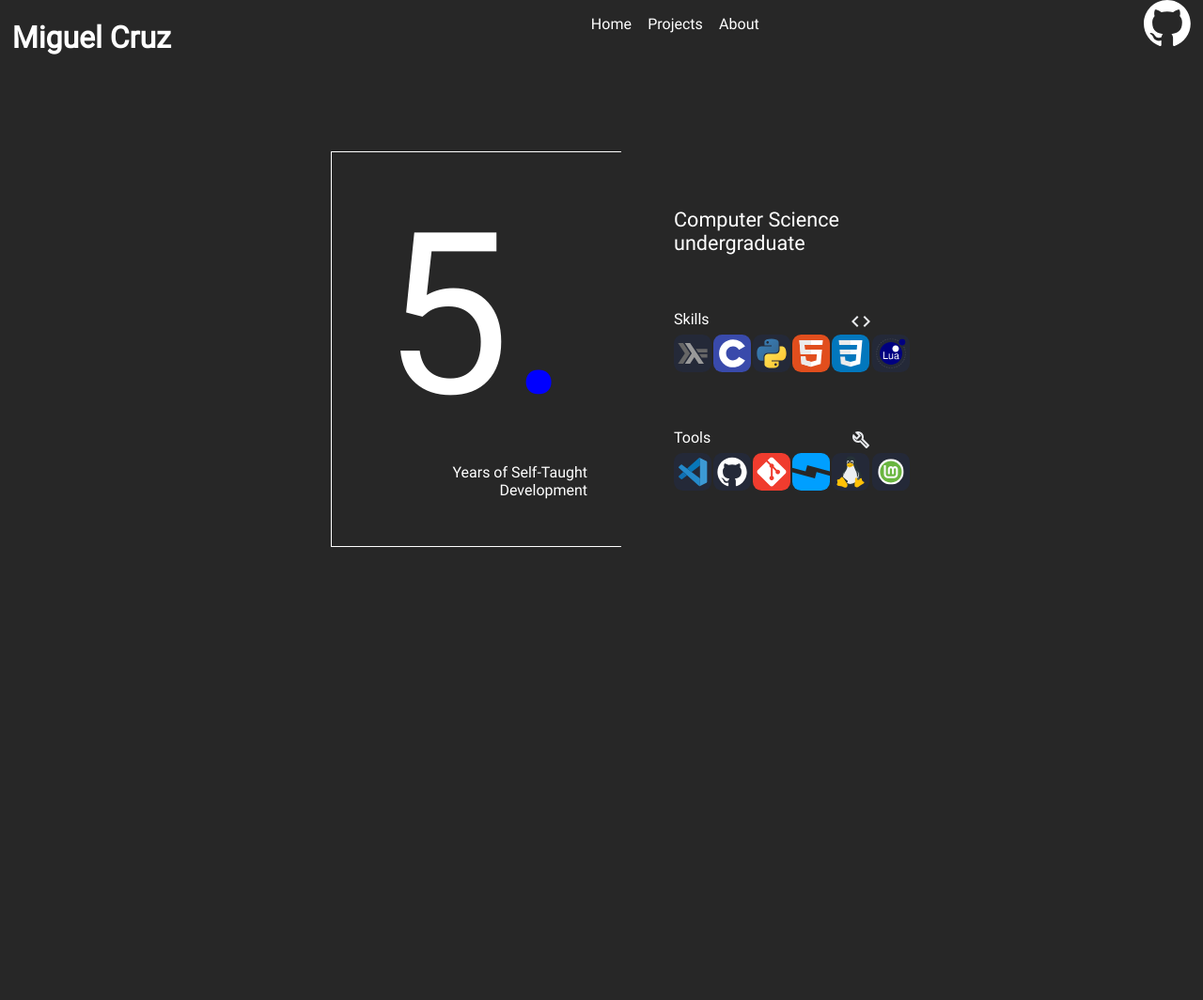
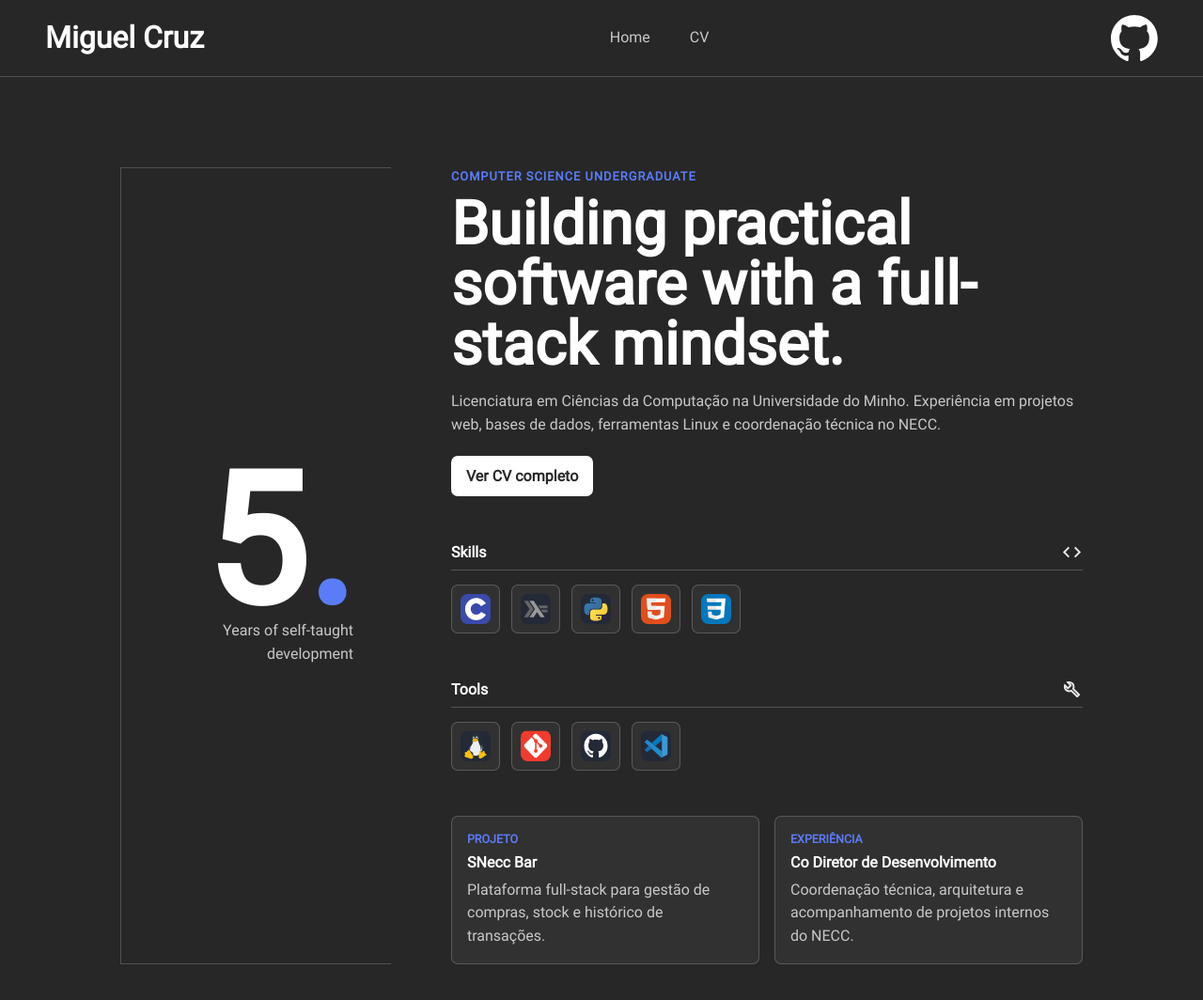
Before and after one commit to MiguelPacoCruz/miguelpacocruz.github.io, a plain HTML site: page index.html in a window 1280 px wide. Shown: the whole page at 94% size. Before the commit the page ends 800 px from the top, so only its background shows below. Drawn offline with Linux system fonts and the light colour scheme.

Commit message:
Updated cv

```diff
--- a/index.html
+++ b/index.html
@@ -1,69 +1,85 @@
 <!DOCTYPE html>
-<html>
+<html lang="pt">
 <head>
-    <title> Miguel Cruz</title>
+    <meta charset="UTF-8">
+    <title>Miguel Cruz</title>
     <link rel="stylesheet" href="style.css">
+    <meta name="viewport" content="width=device-width, initial-scale=1">
 </head>
 <body>
-    <header class = "topbar">
-        <div class = "Left">
-            <h1> Miguel Cruz </h1>
+    <header class="topbar site-header">
+        <div class="Left">
+            <h1>Miguel Cruz</h1>
         </div>
-        <nav class = "Middle">
-            <p> <a href=""> Home </a> </p>
-            <p> <a href="projects/"> Projects </a> </p>
-            <p> <a href="about/"> About </a> </p>
+        <nav class="Middle">
+            <p><a href="">Home</a></p>
+            <p><a href="about/">CV</a></p>
         </nav>
-        <div class = "Right">
-            <a href ="https://github.com/MiguelPacoCruz">
+        <div class="Right">
+            <a href="https://github.com/MiguelPacoCruz" aria-label="GitHub profile">
                 <img src="github-mark/github-mark-white.svg" alt="GitHub Logo" style="width: 50px;">
             </a>
         </div>
     </header>
 
     <div class="container">
-        <aside class="block" style="margin-right: 5%;">
-            <h style="font-size: 1500%;"> 5<span style="color: blue;">.</span> </h>
-            <p style="text-align: right;"> Years of Self-Taught Development</p>
+        <aside class="block hero-stat">
+            <strong>5<span>.</span></strong>
+            <p>Years of self-taught development</p>
         </aside>
         <main>
-            <h class="title">Computer Science undergraduate</h>
-            <div>
+            <section class="intro">
+                <p class="eyebrow">Computer Science undergraduate</p>
+                <h2>Building practical software with a full-stack mindset.</h2>
+                <p>
+                    Licenciatura em Ciências da Computação na Universidade do Minho.
+                    Experiência em projetos web, bases de dados, ferramentas Linux e coordenação técnica no NECC.
+                </p>
+                <a class="button" href="about/">Ver CV completo</a>
+            </section>
+
+            <section>
                 <div class="topbar">
-                    <h>Skills</h>
-                    <img src="skills/code_24dp_E8EAED_FILL0_wght400_GRAD0_opsz24.svg">
+                    <h2>Skills</h2>
+                    <img src="skills/code_24dp_E8EAED_FILL0_wght400_GRAD0_opsz24.svg" alt="">
                 </div>
 
-                <div class = "images">
+                <div class="images">
+                    <img src="skills/C.svg" alt="C">
                     <img src="skills/Haskell-Dark.svg" alt="Haskell">
-                    <img src="skills/C.svg" alt="C">
                     <img src="skills/Python-Dark.svg" alt="Python">
                     <img src="skills/HTML.svg" alt="HTML">
                     <img src="skills/CSS.svg" alt="CSS">
-                    <img src="skills/Lua-Dark.svg" alt="Lua">
+                </div>
+            </section>
+
+            <section>
+                <div class="topbar">
+                    <h2>Tools</h2>
+                    <img src="skills/build_24dp_E8EAED_FILL0_wght400_GRAD0_opsz24.svg" alt="">
                 </div>
 
-            </div>
+                <div class="images">
+                    <img src="skills/Linux-Dark.svg" alt="Linux">
+                    <img src="skills/Git.svg" alt="Git">
+                    <img src="skills/Github-Dark.svg" alt="Github">
+                    <img src="skills/VSCode-Dark.svg" alt="Visual Studio Code">
+                </div>
+            </section>
 
-            <div>
-                <div class="topbar">
-                    <h>Tools</h>
-                    <img src="skills/build_24dp_E8EAED_FILL0_wght400_GRAD0_opsz24.svg">
-                </div>
-
-                <div class = "images">
-                    <img src="skills/VSCode-Dark.svg" alt="Visual Studio Code">
-                    <img src="skills/Github-Dark.svg" alt="Github">
-                    <img src="skills/Git.svg" alt="Git">
-                    <img src="skills/RobloxStudio.svg" alt="Roblox Studio">
-                    <img src="skills/Linux-Dark.svg" alt="Linux">
-                    <img src="skills/Mint-Dark.svg" alt="Mint">
-                </div>
-            </div>
+            <section class="highlights">
+                <article>
+                    <span>Projeto</span>
+                    <h3>SNecc Bar</h3>
+                    <p>Plataforma full-stack para gestão de compras, stock e histórico de transações.</p>
+                </article>
+                <article>
+                    <span>Experiência</span>
+                    <h3>Co Diretor de Desenvolvimento</h3>
+                    <p>Coordenação técnica, arquitetura e acompanhamento de projetos internos do NECC.</p>
+                </article>
+            </section>
         </main>
-
-
     </div>
 </body>
-
 </html>
--- a/style.css
+++ b/style.css
@@ -3,124 +3,336 @@
     src: url(Roboto-Regular.ttf);
 }
 
+:root {
+    --bg: #272727;
+    --panel: #313131;
+    --panel-soft: #3b3b3b;
+    --text: #ffffff;
+    --muted: #c9c9c9;
+    --line: rgba(255, 255, 255, 0.2);
+    --accent: #5b7cfa;
+}
+
+* {
+    box-sizing: border-box;
+}
+
 body {
-    font-family: roboto;
-    background-color: #272727;
-    color: white;
-    text-align: center;
+    font-family: roboto, Arial, sans-serif;
+    background-color: var(--bg);
+    color: var(--text);
     margin: 0;
 }
-h3 {
-    font-size: 500%;
-    margin-top: 13%;
-    margin-bottom: 2%;
+
+a {
+    color: inherit;
+    text-decoration: none;
 }
 
-p{
+a:hover {
+    text-decoration: underline;
+}
+
+p {
+    color: var(--muted);
+    line-height: 1.55;
+    margin: 0;
+}
+
+ul {
+    color: var(--muted);
+    line-height: 1.6;
+    margin: 1rem 0 2rem;
+    padding-left: 1.2rem;
+}
+
+li + li {
+    margin-top: 0.25rem;
+}
+
+.topbar {
+    align-items: center;
+    display: flex;
+    flex-direction: row;
+    justify-content: space-between;
+}
+
+.site-header {
+    border-bottom: 1px solid var(--line);
+    gap: 1rem;
+    padding: 1rem clamp(1rem, 4vw, 3rem);
+}
+
+.site-header h1 {
+    font-size: clamp(1.35rem, 3vw, 2rem);
+    margin: 0;
+}
+
+.topbar p {
     margin-inline: 1%;
 }
 
-a{
-    text-decoration: none;
-    color:inherit
+.Left,
+.Middle,
+.Right {
+    align-items: center;
+    display: flex;
+    flex-direction: row;
 }
-a:hover{
-    text-decoration: underline;
+
+.Middle {
+    gap: clamp(1rem, 4vw, 2.5rem);
+}
+
+.Right img {
+    display: block;
+}
+
+.container {
+    display: grid;
+    gap: clamp(2rem, 5vw, 4rem);
+    grid-template-columns: minmax(220px, 0.6fr) minmax(0, 1.4fr);
+    margin: 0 auto;
+    max-width: 1120px;
+    padding: clamp(2.5rem, 8vw, 6rem) clamp(1rem, 4vw, 3rem);
+}
+
+.block {
+    align-content: center;
+    border: 1px solid var(--line);
+    border-right: none;
+    min-height: 320px;
+    padding: clamp(1.5rem, 4vw, 2.5rem);
+    text-align: right;
+}
+
+.hero-stat strong {
+    color: var(--text);
+    display: block;
+    font-size: clamp(7rem, 18vw, 12rem);
+    line-height: 0.85;
+}
+
+.hero-stat span {
+    color: var(--accent);
 }
 
 main {
     display: flex;
     flex-direction: column;
-    justify-content: space-evenly;
-    align-content: center;
-    width: 16.5vw;
+    gap: clamp(1.75rem, 4vw, 3rem);
 }
 
-.container {
-    margin: 10vh;
-    text-align: left;
+.intro {
+    max-width: 680px;
+}
+
+.eyebrow {
+    color: var(--accent);
+    font-size: 0.8rem;
+    font-weight: 700;
+    letter-spacing: 0.08em;
+    margin-bottom: 0.6rem;
+    text-transform: uppercase;
+}
+
+.intro h2,
+.cv-hero h2 {
+    font-size: clamp(2rem, 5vw, 4.8rem);
+    line-height: 1;
+    margin: 0 0 1rem;
+}
+
+.button {
+    background: var(--text);
+    border-radius: 7px;
+    color: var(--bg);
+    display: inline-flex;
+    font-weight: 700;
+    margin-top: 1.25rem;
+    padding: 0.75rem 1rem;
+}
+
+section > .topbar {
+    border-bottom: 1px solid var(--line);
+    margin-bottom: 0.9rem;
+    padding-bottom: 0.45rem;
+}
+
+section > .topbar h2 {
+    font-size: 1rem;
+    margin: 0;
+}
+
+section > .topbar img {
+    height: 1.45rem;
+    width: 1.45rem;
+}
+
+.images {
+    display: flex;
+    flex-direction: row;
+    flex-wrap: wrap;
+    gap: 0.75rem;
+}
+
+.images img {
+    background: var(--panel);
+    border: 1px solid var(--line);
+    border-radius: 7px;
+    height: 3.25rem;
+    padding: 0.55rem;
+    width: 3.25rem;
+}
+
+.highlights {
+    display: grid;
+    gap: 1rem;
+    grid-template-columns: repeat(2, minmax(0, 1fr));
+}
+
+.highlights article,
+.skill-grid article {
+    background: var(--panel);
+    border: 1px solid var(--line);
+    border-radius: 7px;
+    padding: 1rem;
+}
+
+.highlights span {
+    color: var(--accent);
+    display: block;
+    font-size: 0.78rem;
+    font-weight: 700;
+    margin-bottom: 0.5rem;
+    text-transform: uppercase;
+}
+
+.highlights h3,
+.skill-grid h3 {
+    font-size: 1rem;
+    margin: 0 0 0.5rem;
+}
+
+.cv-page {
+    margin: 0 auto;
+    max-width: 980px;
+    padding: clamp(2.5rem, 8vw, 5rem) clamp(1rem, 4vw, 3rem);
+}
+
+.cv-hero {
+    border-bottom: 1px solid var(--line);
+    padding-bottom: clamp(2rem, 5vw, 3rem);
+}
+
+.cv-hero p:last-child {
+    max-width: 680px;
+}
+
+.cv-section {
+    border-bottom: 1px solid var(--line);
+    padding: clamp(2rem, 5vw, 3rem) 0;
+}
+
+.cv-section h2 {
+    font-size: clamp(1.35rem, 3vw, 2rem);
+    margin: 0 0 1.25rem;
+}
+
+.cv-item {
+    align-items: flex-start;
+    display: flex;
+    gap: 1rem;
+    justify-content: space-between;
+}
+
+.cv-item h3 {
+    font-size: 1.05rem;
+    margin: 0 0 0.35rem;
+}
+
+.cv-item span,
+.detail {
+    color: var(--muted);
+    font-size: 0.9rem;
+    white-space: nowrap;
+}
+
+.detail {
+    margin-top: 0.75rem;
+}
+
+.skill-grid {
+    display: grid;
+    gap: 1rem;
+    grid-template-columns: repeat(2, minmax(0, 1fr));
+}
+
+.searchbar {
+    background-color: rgba(255, 255, 255, 0.5);
+    border: 1px solid white;
+    border-radius: 50px;
     display: flex;
     flex-direction: row;
     justify-content: center;
+    margin-left: 35%;
+    margin-right: 35%;
 }
 
-.block{
-    border: white solid 0.3px;
-    border-right: none;
-    padding: 3%;
-    align-content: center;
-    text-align: center;
-}
-
-.images{
-    display: flex;
-    flex-direction: row;
-    justify-content: space-evenly;
-    gap: 1%;
+.buttonBar {
     margin-top: 1%;
 }
 
-.images img{
-    width: 5vh;
-}
-
-.container .title {
-    font-size: 135%;
-}
-
-.topbar {
-    display: flex;
-    flex-direction: row;
-    justify-content: space-between;
-}
-.topbar p{
-    margin-inline: 1%;
-}
-
-
-.searchbar {
-    display: flex;
-    flex-direction: row;
-    justify-content: center;
-    border: 1px solid white;
-    border-radius: 50px;
-    margin-left: 35%;
-    margin-right: 35%;
-    background-color: rgba(255, 255, 255, 0.5);
-
-}
-
-.buttonBar{
-    margin-top: 1%;
-}
-
-.buttonBar button{
+.buttonBar button {
+    background-color: var(--panel-soft);
     border-radius: 7px;
-    color:white;
-    background-color: #3b3b3b;
+    color: white;
     padding: 10px 20px;
 }
 
-.bottomBar{
-    text-align: center;
-    margin-top: 19.2%;
+.bottomBar {
     background-color: #161616;
     display: flex;
     flex-direction: row;
     justify-content: space-between;
+    margin-top: 19.2%;
+    text-align: center;
 }
 
-.Left, .Middle, .Right{
-    display: flex;
-    flex-direction: row;
-    justify-content: space-evenly;
-    gap: 10%;
+@media (max-width: 760px) {
+    .site-header {
+        align-items: flex-start;
+        flex-wrap: wrap;
+    }
+
+    .Right {
+        margin-left: auto;
+    }
+
+    .container {
+        grid-template-columns: 1fr;
+    }
+
+    .block {
+        border-right: 1px solid var(--line);
+        min-height: auto;
+        text-align: left;
+    }
+
+    .hero-stat strong {
+        font-size: 6rem;
+    }
+
+    .highlights,
+    .skill-grid {
+        grid-template-columns: 1fr;
+    }
+
+    .cv-item {
+        flex-direction: column;
+    }
+
+    .cv-item span {
+        white-space: normal;
+    }
 }
-
-.Left {
-    margin-left: 1%;
-}
-
-.Right {
-    margin-right: 1%;
-}
```
Also changed, not shown: about/index.html (+117 -0 lines).
